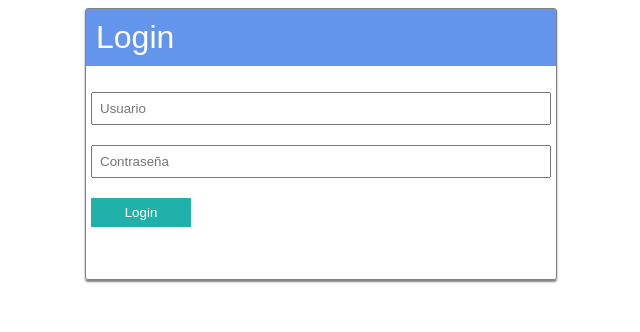
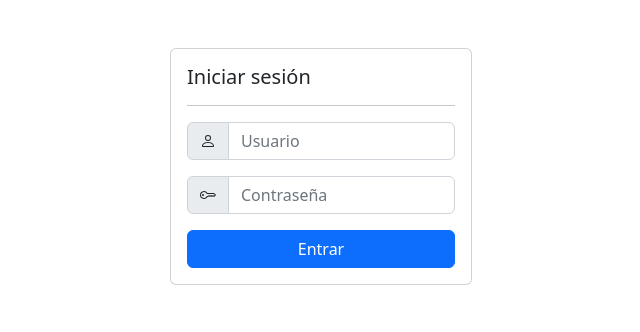
Before and after one commit to Yessantiago/bootstrap-practice, a PHP site: page / in a window 1280 px wide. Shown: the top 332 px of the page, without its empty margins (319-959 px from the left). Run offline with PHP 8.4, Linux system fonts and the light colour scheme.

Commit message:
Add styles

```diff
--- a/index.php
+++ b/index.php
@@ -1,32 +1,81 @@
 <!DOCTYPE html>
 <html lang="en">
   <head>
-    <meta charset="UTF-8">
-    <meta http-equiv="X-UA-Compatible" content="IE=edge">
-    <meta name="viewport" content="width=device-width, initial-scale=1.0">
+    <meta charset="UTF-8" />
+    <meta http-equiv="X-UA-Compatible" content="IE=edge" />
+    <meta name="viewport" content="width=device-width, initial-scale=1.0" />
     <title>Práctica 6</title>
-    <link rel="stylesheet" type="text/css" href="./styles.css">
-
+    <!-- <link rel="stylesheet" type="text/css" href="./styles.css">
+    -->
+    <!-- CSS only -->
+    <link
+      href="https://cdn.jsdelivr.net/npm/bootstrap@5.2.2/dist/css/bootstrap.min.css"
+      rel="stylesheet"
+      integrity="sha384-Zenh87qX5JnK2Jl0vWa8Ck2rdkQ2Bzep5IDxbcnCeuOxjzrPF/et3URy9Bv1WTRi"
+      crossorigin="anonymous"
+    />
+    <!-- JavaScript Bundle with Popper -->
+    <script
+      src="https://cdn.jsdelivr.net/npm/bootstrap@5.2.2/dist/js/bootstrap.bundle.min.js"
+      integrity="sha384-OERcA2EqjJCMA+/3y+gxIOqMEjwtxJY7qPCqsdltbNJuaOe923+mo//f6V8Qbsw3"
+      crossorigin="anonymous"
+    ></script>
   </head>
   <body>
-    <div class="contenedor">
+    <div class="row justify-content-evenly mt-5">
+        <div class="col-md-3 mb-5"></div>
+        <div class="col-md-3 mb-5">
             <form action="valida.php" method="post">
-            <!-- invoca al php -->
+                <div class="card">
+                  <div class="card-body">
                     <div id="div_login">
-                <h1>Login</h1>
-                <div>
-                    <input type="text" class="caja" name="user" id="user" placeholder="Usuario">
+                      <h5 class="card-title">Iniciar sesión</h5>
+                      <hr>
+                      <div class="input-group mb-3">
+                        <span class="input-group-text" id="basic-addon1">
+                            <svg xmlns="http://www.w3.org/2000/svg" width="16" height="16" fill="currentColor" class="bi bi-person" viewBox="0 0 16 16">
+                                <path d="M8 8a3 3 0 1 0 0-6 3 3 0 0 0 0 6Zm2-3a2 2 0 1 1-4 0 2 2 0 0 1 4 0Zm4 8c0 1-1 1-1 1H3s-1 0-1-1 1-4 6-4 6 3 6 4Zm-1-.004c-.001-.246-.154-.986-.832-1.664C11.516 10.68 10.289 10 8 10c-2.29 0-3.516.68-4.168 1.332-.678.678-.83 1.418-.832 1.664h10Z"/>
+                              </svg>
+                        </span>
+                        <input
+                          type="text"
+                          name="user"
+                          id="user"
+                          placeholder="Usuario"
+                          class="form-control"
+                        />
                       </div>
 
-                <div>
-                    <input type="password" class="caja" name="pass" id="pass" placeholder="Contraseña">
+                      <div class="input-group mb-3">
+                        <span class="input-group-text" id="basic-addon1">
+                            <svg xmlns="http://www.w3.org/2000/svg" width="16" height="16" fill="currentColor" class="bi bi-key" viewBox="0 0 16 16">
+                                <path d="M0 8a4 4 0 0 1 7.465-2H14a.5.5 0 0 1 .354.146l1.5 1.5a.5.5 0 0 1 0 .708l-1.5 1.5a.5.5 0 0 1-.708 0L13 9.207l-.646.647a.5.5 0 0 1-.708 0L11 9.207l-.646.647a.5.5 0 0 1-.708 0L9 9.207l-.646.647A.5.5 0 0 1 8 10h-.535A4 4 0 0 1 0 8zm4-3a3 3 0 1 0 2.712 4.285A.5.5 0 0 1 7.163 9h.63l.853-.854a.5.5 0 0 1 .708 0l.646.647.646-.647a.5.5 0 0 1 .708 0l.646.647.646-.647a.5.5 0 0 1 .708 0l.646.647.793-.793-1-1h-6.63a.5.5 0 0 1-.451-.285A3 3 0 0 0 4 5z"/>
+                                <path d="M4 8a1 1 0 1 1-2 0 1 1 0 0 1 2 0z"/>
+                              </svg>
+                        </span>
+                        <input
+                          type="password"
+                          name="pass"
+                          id="pass"
+                          placeholder="Contraseña"
+                          class="form-control"
+                        />
                       </div>
-                <div>
-                    <input type="submit" value="Login" id="btm">
+                      <div class="d-grid gap-2">
+                        <input
+                          type="submit"
+                          value="Entrar"
+                          id="btm"
+                          class="btn btn-primary"
+                        />
                       </div>
                     </div>
+                  </div>
+                </div>
+                <!-- invoca al php -->
               </form>
         </div>
-
+        <div class="col-md-3 mb-5"></div>
+    </div>
   </body>
 </html>
```
Lines whose indentation alone changed are shown as unchanged.
